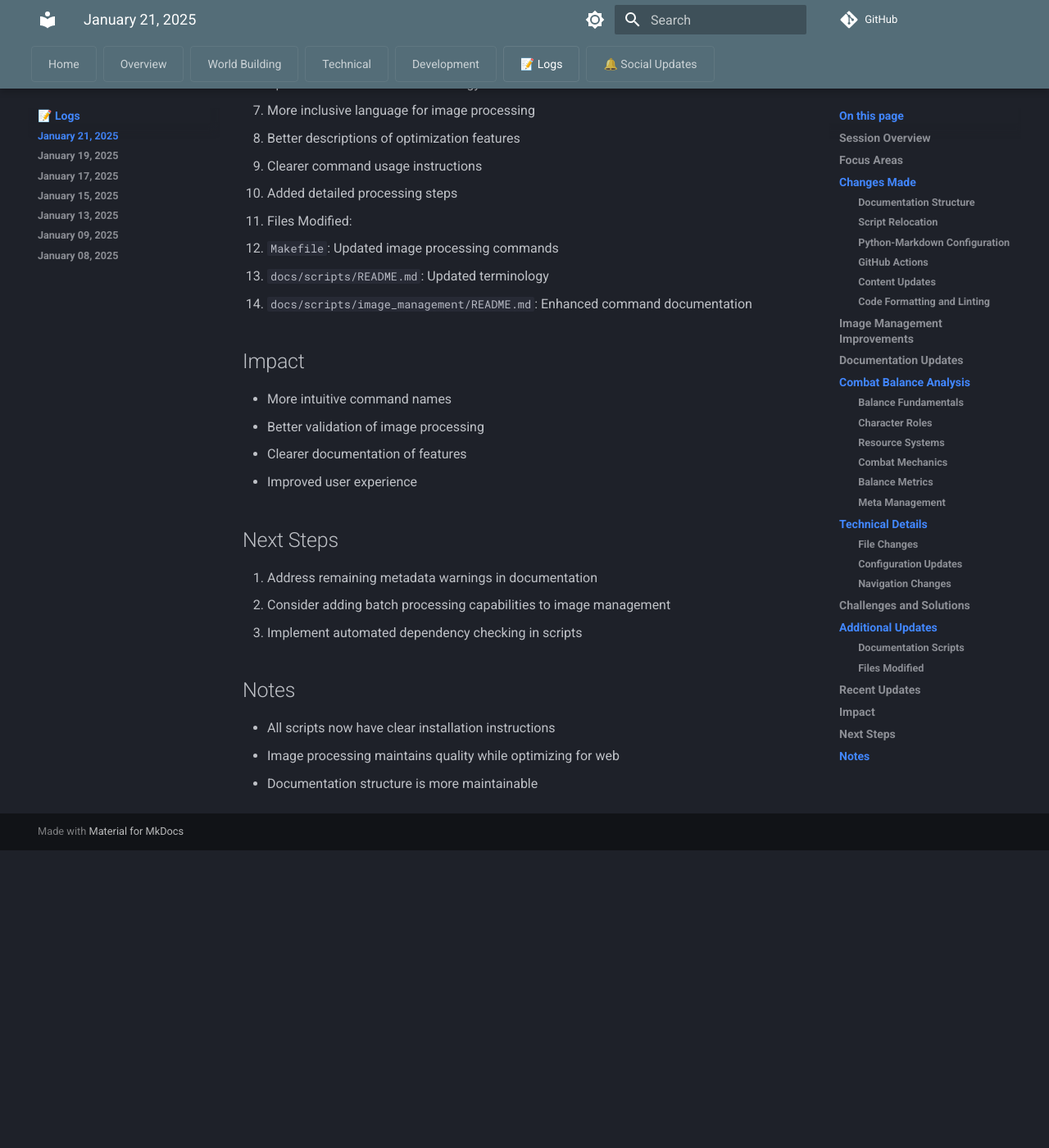
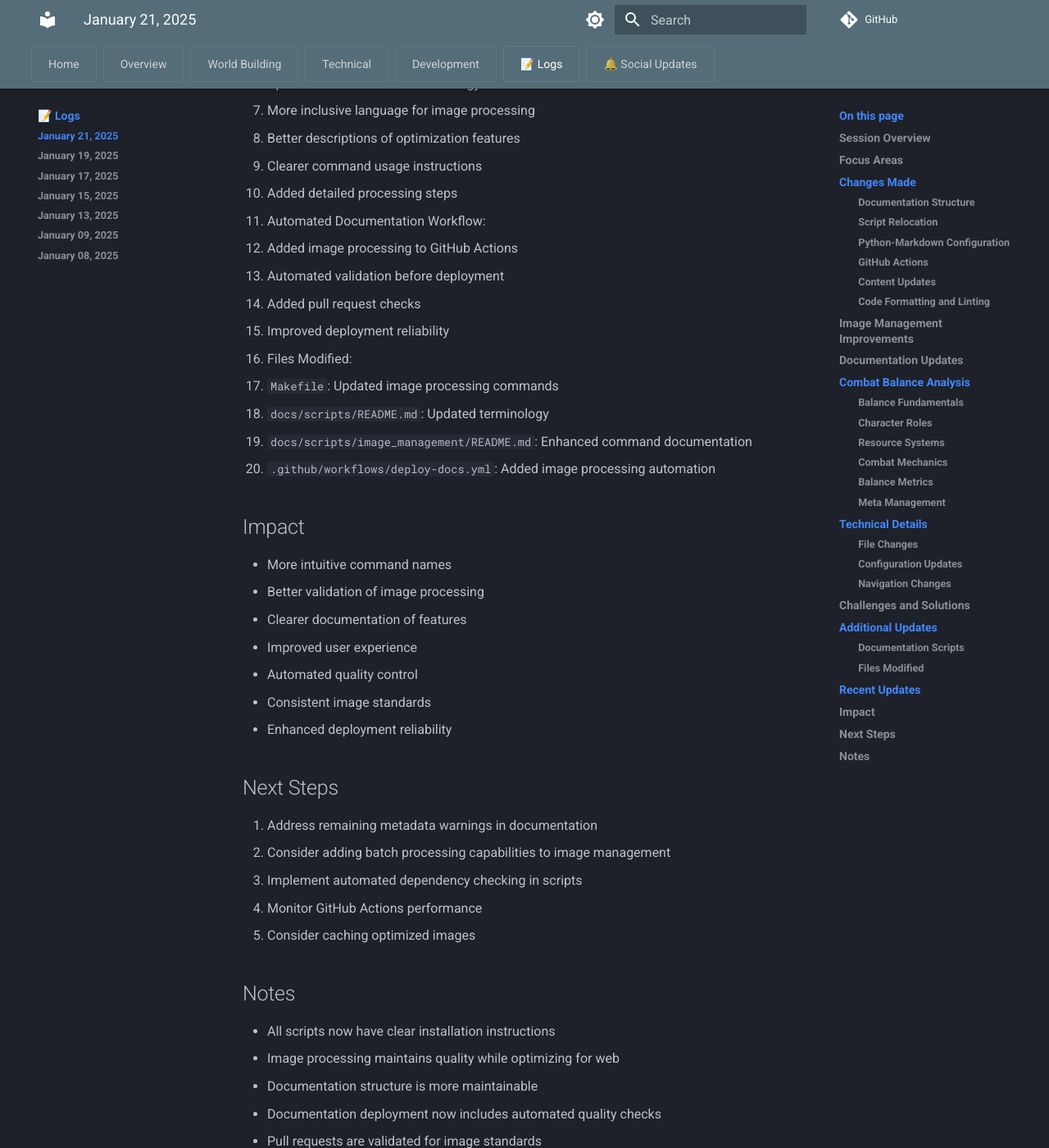
Before and after one commit to MaterDev/thepath-ai_pi, an MkDocs documentation site: the page built from docs/meta/logs/2025-01-21.md, in a window 1280 px wide and 1400 px high, scrolled down 9634 px. Shown: the whole window at 82% size. Built offline with MkDocs 1.6.1 and Material for MkDocs 9.7.7, drawn with Linux system fonts in a browser that asks for light colours; comment, search, counter and statistics services are not loaded; before the commit the page ends 10671 px from its top, so only the background shows below that.

Commit message:
docs: Update development log with GitHub Actions automation
- Add section on automated documentation workflow
- Update impact and next steps
- Add notes about deployment quality checks

```diff
--- a/docs/meta/logs/2025-01-21.md
+++ b/docs/meta/logs/2025-01-21.md
@@ -334,10 +334,17 @@ structure_updates:
    - Clearer command usage instructions
    - Added detailed processing steps
 
-3. Files Modified:
+3. Automated Documentation Workflow:
+   - Added image processing to GitHub Actions
+   - Automated validation before deployment
+   - Added pull request checks
+   - Improved deployment reliability
+
+4. Files Modified:
    - `Makefile`: Updated image processing commands
    - `docs/scripts/README.md`: Updated terminology
    - `docs/scripts/image_management/README.md`: Enhanced command documentation
+   - `.github/workflows/deploy-docs.yml`: Added image processing automation
 
 ## Impact
 
@@ -345,15 +352,22 @@ structure_updates:
 - Better validation of image processing
 - Clearer documentation of features
 - Improved user experience
+- Automated quality control
+- Consistent image standards
+- Enhanced deployment reliability
 
 ## Next Steps
 
 1. Address remaining metadata warnings in documentation
 2. Consider adding batch processing capabilities to image management
 3. Implement automated dependency checking in scripts
+4. Monitor GitHub Actions performance
+5. Consider caching optimized images
 
 ## Notes
 
 - All scripts now have clear installation instructions
 - Image processing maintains quality while optimizing for web
 - Documentation structure is more maintainable
+- Documentation deployment now includes automated quality checks
+- Pull requests are validated for image standards
```
